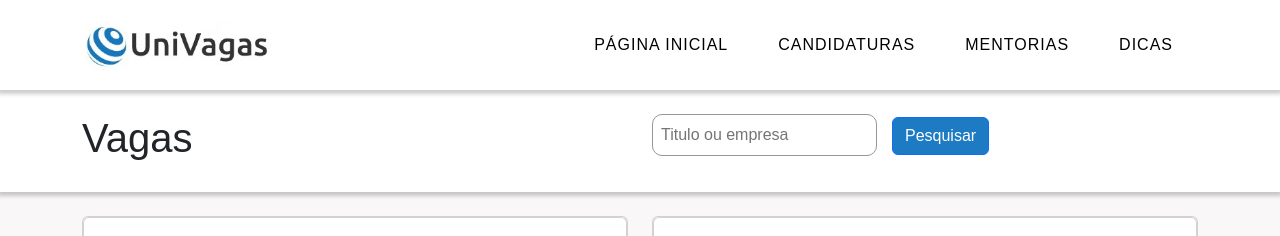
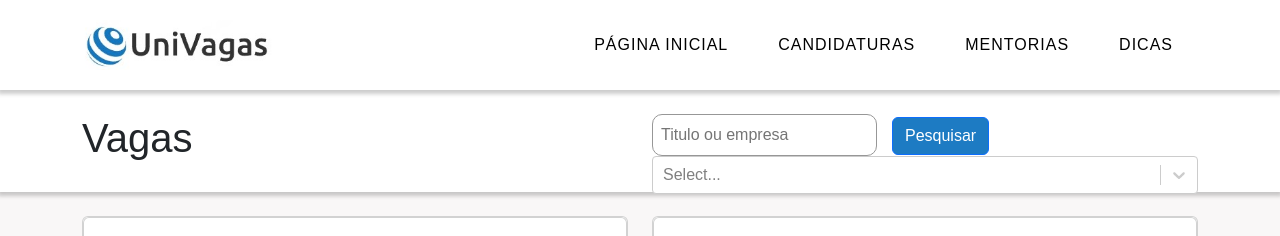
Before and after one commit to arthurmichaltchuk/univagas, a React (Create React App) app: page / in a window 1280 px wide. Shown: the top 236 px of the page. Built offline with nearby package versions, Linux system fonts and the light colour scheme; the HTML template or start-up script is replaced by a standard one.

Commit message:
Select e icones

```diff
--- a/package.json
+++ b/package.json
@@ -14,6 +14,7 @@
     "react-icons": "^4.12.0",
     "react-router-dom": "^6.20.0",
     "react-scripts": "5.0.1",
+    "react-select": "^5.8.0",
     "web-vitals": "^2.1.4"
   },
   "scripts": {
--- a/src/componentes/index.jsx
+++ b/src/componentes/index.jsx
@@ -1,6 +1,7 @@
 import React from 'react';
 import Button from 'react-bootstrap/Button';
 import Card from 'react-bootstrap/Card';
+import Select from 'react-select'
 
 export default function Index() {
     const data = [
@@ -111,6 +112,11 @@ export default function Index() {
         },
     ];
 
+    const options = [
+        { value: 'chocolate', label: 'Chocolate' },
+        { value: 'strawberry', label: 'Strawberry' },
+        { value: 'vanilla', label: 'Vanilla' }
+    ]
 
     return (
         <div>
@@ -121,6 +127,7 @@ export default function Index() {
                         <div className='col-md-6'>
                             <input placeholder='Titulo ou empresa' className='search-input' />
                             <Button variant="primary" className="search-button">Pesquisar</Button>
+                            <Select options={options} />
                         </div>
                     </div>
                 </div>
--- a/src/componentes/mentorias.jsx
+++ b/src/componentes/mentorias.jsx
@@ -1,7 +1,11 @@
+import { IoMdClose } from "react-icons/io";
+import { FaCheck } from "react-icons/fa";
+
+
 export default function Mentorias() {
   return (
     <div className="container">
-      <h1 id="text-mentoria">Escolha seu plano de preços</h1>
+      <h1 id="text-mentoria">Escolha seu plano de preços<IoMdClose /><FaCheck /></h1>
       <div className="header-mentoria">
         <div id="subtitle-mentoria">
           <p>Melhor preço</p>
```
Also changed, not shown: 1 other file (tests, documents, lock files or other folders).
